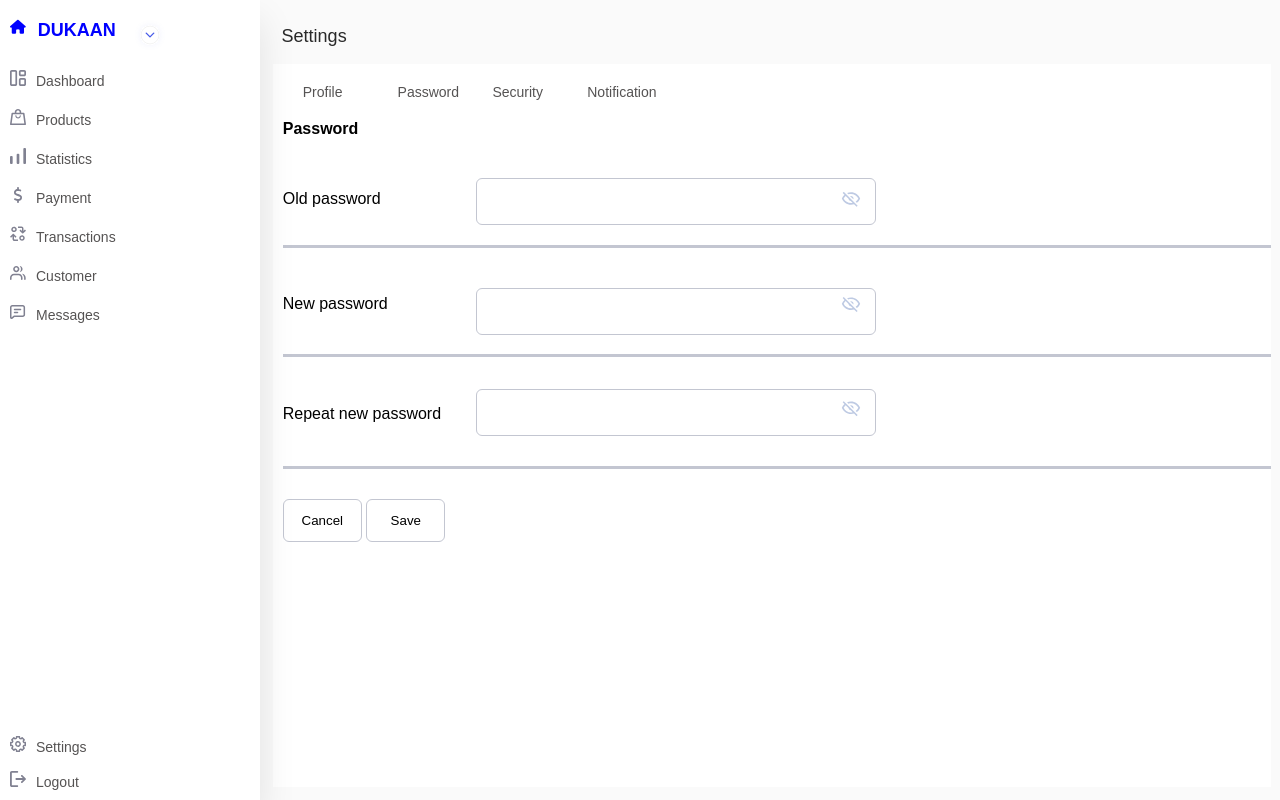
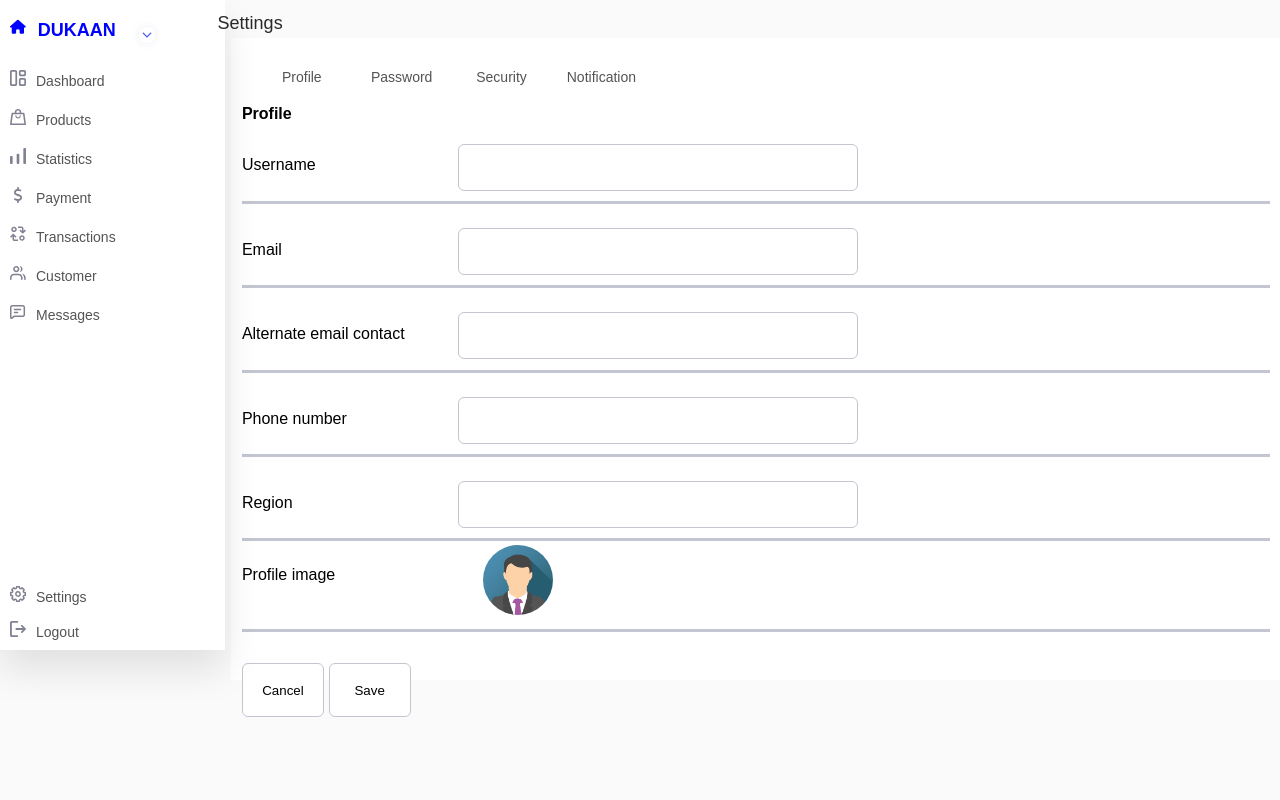
Before and after one commit to Binaya077/codedrops, a plain HTML site: page setting_password.html in a window 1280 px wide. Both pictures are taken after a click on the link "Profile". Drawn offline with nearby package versions, Linux system fonts and the light colour scheme.

Commit message:
password setting and profile in dashboard

```diff
--- /dev/null
+++ b/password.js
@@ -0,0 +1,56 @@
+
+function myFunction() {
+  var x = document.getElementById("oldpassword");
+  if (x.type === "password") {
+    x.type = "text";
+  } else {
+    x.type = "password";
+  }
+  x.style.border = '1px solid #c3c6d1';
+  x.style.borderRadius = '6px';
+}
+
+function myFunction1() {
+    var x = document.getElementById("newpassword");
+    if (x.type === "password") {
+      x.type = "text";
+    } else {
+      x.type = "password";
+    }
+    x.style.border = '1px solid #c3c6d1';
+    x.style.borderRadius = '6px';
+  }
+  function myFunction2() {
+    var x = document.getElementById("repeatnewpassword");
+    if (x.type === "password") {
+      x.type = "text";
+    } else {
+      x.type = "password";
+    }
+    x.style.border = '1px solid #c3c6d1';
+    x.style.borderRadius = '6px';
+  }
+
+
+  $(document).ready(function(){
+    $("#secur,#notify").click(function(){
+      $("form").hide();
+      $("#psw").hide();
+      $("#profileform").hide();
+       $("#psw1").hide();
+
+    });
+    $("#pro").click(function(){
+
+    $("#profileform,#psw1").show();
+    $("form").hide();
+    $("#psw").hide();
+
+      });
+    $("#pass").click(function(){
+      $("#passwordprofile,#psw").show();
+      $("#profileform").hide();
+       $("#psw1").hide();
+
+    });
+  });
--- a/setting_password.html
+++ b/setting_password.html
@@ -11,7 +11,9 @@
       crossorigin="anonymous"
       referrerpolicy="no-referrer"
     />
+    <script src="https://ajax.googleapis.com/ajax/libs/jquery/3.6.4/jquery.min.js"></script>
     <link rel="stylesheet" href="settingpassword.css" />
+    <script src="password.js"></script>
   </head>
   <body>
     <div class="container">
@@ -22,27 +24,69 @@
               <i class="fa-solid fa-house" style="color: blue"></i>
 
               <span class="nav-item" id="dashlogo">DUKAAN</span>
-              <svg class="icons" width="30" height="30" viewBox="0 0 32 32" fill="none" xmlns="http://www.w3.org/2000/svg">
+              <svg
+                class="icons"
+                width="30"
+                height="30"
+                viewBox="0 0 32 32"
+                fill="none"
+                xmlns="http://www.w3.org/2000/svg"
+              >
                 <g filter="url(#filter0_d_6_3323)">
-                <circle cx="16" cy="16" r="10" fill="white"/>
-                <circle cx="16" cy="16" r="9.5" stroke="#F3F3F3"/>
+                  <circle cx="16" cy="16" r="10" fill="white" />
+                  <circle cx="16" cy="16" r="9.5" stroke="#F3F3F3" />
                 </g>
-                <path d="M12 14L16 18L20 14" stroke="#475BE8" stroke-width="1.5" stroke-linecap="round" stroke-linejoin="round"/>
+                <path
+                  d="M12 14L16 18L20 14"
+                  stroke="#475BE8"
+                  stroke-width="1.5"
+                  stroke-linecap="round"
+                  stroke-linejoin="round"
+                />
                 <defs>
-                <filter id="filter0_d_6_3323" x="0" y="0" width="32" height="32" filterUnits="userSpaceOnUse" color-interpolation-filters="sRGB">
-                <feFlood flood-opacity="0" result="BackgroundImageFix"/>
-                <feColorMatrix in="SourceAlpha" type="matrix" values="0 0 0 0 0 0 0 0 0 0 0 0 0 0 0 0 0 0 127 0" result="hardAlpha"/>
-                <feMorphology radius="2" operator="dilate" in="SourceAlpha" result="effect1_dropShadow_6_3323"/>
-                <feOffset/>
-                <feGaussianBlur stdDeviation="2"/>
-                <feComposite in2="hardAlpha" operator="out"/>
-                <feColorMatrix type="matrix" values="0 0 0 0 0.278431 0 0 0 0 0.356863 0 0 0 0 0.909804 0 0 0 0.04 0"/>
-                <feBlend mode="normal" in2="BackgroundImageFix" result="effect1_dropShadow_6_3323"/>
-                <feBlend mode="normal" in="SourceGraphic" in2="effect1_dropShadow_6_3323" result="shape"/>
-                </filter>
+                  <filter
+                    id="filter0_d_6_3323"
+                    x="0"
+                    y="0"
+                    width="32"
+                    height="32"
+                    filterUnits="userSpaceOnUse"
+                    color-interpolation-filters="sRGB"
+                  >
+                    <feFlood flood-opacity="0" result="BackgroundImageFix" />
+                    <feColorMatrix
+                      in="SourceAlpha"
+                      type="matrix"
+                      values="0 0 0 0 0 0 0 0 0 0 0 0 0 0 0 0 0 0 127 0"
+                      result="hardAlpha"
+                    />
+                    <feMorphology
+                      radius="2"
+                      operator="dilate"
+                      in="SourceAlpha"
+                      result="effect1_dropShadow_6_3323"
+                    />
+                    <feOffset />
+                    <feGaussianBlur stdDeviation="2" />
+                    <feComposite in2="hardAlpha" operator="out" />
+                    <feColorMatrix
+                      type="matrix"
+                      values="0 0 0 0 0.278431 0 0 0 0 0.356863 0 0 0 0 0.909804 0 0 0 0.04 0"
+                    />
+                    <feBlend
+                      mode="normal"
+                      in2="BackgroundImageFix"
+                      result="effect1_dropShadow_6_3323"
+                    />
+                    <feBlend
+                      mode="normal"
+                      in="SourceGraphic"
+                      in2="effect1_dropShadow_6_3323"
+                      result="shape"
+                    />
+                  </filter>
                 </defs>
-                </svg>
-
+              </svg>
             </a>
           </li>
           <li>
@@ -307,18 +351,18 @@
 
       <div class="main-body">
         <div class="anchortag">
-          <a href="#">Profile</a>
-          <a href="#">Password</a>
-          <a href="#">Security</a>
-          <a href="#">Notification</a>
+          <a href="#" id="pro">Profile</a>
+          <a href="#" id="pass">Password</a>
+          <a href="#" id="secur">Security</a>
+          <a href="#" id="notify">Notification</a>
         </div>
         <h1 id="psw">Password</h1>
-        <form>
+        <form id="passwordprofile">
           <div class="input-container">
             <label id="first">Old password</label>
             <div class="input-wrapper">
               <input type="password" id="oldpassword" />
-              <button class="eye">
+              <button class="eye" onclick="myFunction()">
                 <svg
                   width="20"
                   height="16"
@@ -340,7 +384,7 @@
             <label id="second">New password</label>
             <div class="input-wrapper">
               <input type="password" id="newpassword" />
-              <button class="eye1">
+              <button class="eye1" onclick="myFunction1()">
                 <svg
                   width="20"
                   height="16"
@@ -357,13 +401,12 @@
             </div>
           </div>
 
-
           <div id="border2"></div>
           <div class="input-container">
             <label id="third">Repeat new password</label>
             <div class="input-wrapper">
               <input type="password" id="repeatnewpassword" />
-              <button class="eye2">
+              <button class="eye2" onclick="myFunction2()">
                 <svg
                   width="20"
                   height="16"
@@ -383,6 +426,60 @@
           <input type="submit" value="Cancel" id="cancel" />
           <input type="submit" value="Save" id="save" />
         </form>
+
+        <!--PROFILE PART-->
+
+        <h1 id="psw1">Profile</h1>
+        <div id="profileform">
+          <div class="input-container">
+            <label id="pfirst">Username</label>
+            <div class="input-wrapper">
+              <input type="text" id="poldpassword" />
+            </div>
+          </div>
+
+          <div id="pborder1"></div>
+          <div class="input-container">
+            <label id="psecond">Email</label>
+            <div class="input-wrapper">
+              <input type="email" id="pnewpassword" />
+            </div>
+          </div>
+
+          <div id="pborder2"></div>
+          <div class="input-container">
+            <label id="pthird">Alternate email contact</label>
+            <div class="input-wrapper">
+              <input type="email" id="prepeatnewpassword" />
+            </div>
+          </div>
+
+          <div id="pborder3"></div>
+          <div class="input-container">
+            <label id="pfourth">Phone number</label>
+            <div class="input-wrapper">
+              <input type="tel" id="ptele" />
+            </div>
+          </div>
+          <div id="pborder4"></div>
+          <div class="input-container">
+            <label id="pfifth">Region</label>
+            <div class="input-wrapper">
+              <input type="text" id="pregion" />
+            </div>
+          </div>
+          <div id="pborder5"></div>
+          <div class="input-container1">
+            <label id="psixth">Profile image</label>
+            <div class="input-wrapper">
+              <img src="img_avatar.png" alt="Avatar" style="width:70px" id="pimage" />
+            </div>
+          </div>
+
+          <div id="pborder6"></div>
+          <input type="submit" value="Cancel" id="cancel" />
+          <input type="submit" value="Save" id="save" />
+        </div>
       </div>
     </div>
   </body>
--- a/settingpassword.css
+++ b/settingpassword.css
@@ -18,7 +18,8 @@ nav {
   position: relative;
   top: 0;
   bottom: 0;
-  height: 100vh;
+  height: 650px;
+  width:225px;
   left: 0;
   background: #fff;
   box-shadow: 0 20px 35px rgba(0, 0, 0, 0.1);
@@ -40,8 +41,9 @@ a {
   color: rgb(85, 83, 83);
   font-size: 14px;
   display: table;
-  width: 260px;
-  padding: 10px;
+  width: 225px;
+  padding:10px;
+
 }
 /* nav .fa-solid
 {
@@ -78,8 +80,8 @@ a:hover {
   color: white;
   background-color: blue;
   border-radius: 4px;
-  margin-left: 2%;
-  width: 50%;
+  margin-left: 1%;
+  width: 60%;
 }
 .logout {
   position: absolute;
@@ -90,8 +92,8 @@ a:hover {
   color: white;
   background-color: blue;
   border-radius: 8px;
-  margin-left: 2%;
-  width: 50%;
+  width: 55%;
+  margin-left: 1%;
 }
 .setting {
   position: absolute;
@@ -101,14 +103,14 @@ a:hover {
   color: white;
   background-color: blue;
   border-radius: 8px;
-  margin-left: 2%;
-  width: 50%;
+  width: 55%;
+  margin-left: 1%;
 }
 .main {
   position: absolute;
   height: fit-content;
-  margin-left: 22%;
-  margin-top: 2%;
+  margin-left: 17%;
+  margin-top: 1%;
 }
 .main-top h1 {
   font-size: large;
@@ -117,22 +119,25 @@ a:hover {
 }
 
 .main-body {
-  margin-top: 5%;
-  margin-left: 1%;
+  margin-top: 3%;
+  margin-left: 0.5%;
   margin-bottom: 1%;
-  width: 78%;
+  width: 82%;
   background: #fff;
 }
 .anchortag {
   display: flex;
   padding: 10px;
   width: 40%;
+  margin-top: 1%;
   margin-left: 1%;
+  text-align: center;
 }
 
 .anchortag a:hover {
   color: blue;
   border-radius: 4px;
+
 }
 
 #psw {
@@ -140,14 +145,34 @@ a:hover {
   font-weight: bold;
   margin-left: 1%;
   width: fit-content;
+
 }
-form {
-  margin-top: 4%;
+#psw1
+{
+    font-size: medium;
+    font-weight: bold;
+    margin-left: 1%;
+    width: fit-content;
+    display: none;
+
+  }
+
+#passwordprofile {
+  margin-top: 2%;
   margin-left: 1%;
   height: 50%;
-  width: 99%;
+  width: 98%;
 }
+#profileform
+{
+  margin-top: 2%;
+  margin-left: 1%;
+  height: 70%;
+  width: 98%;
+  display: none;
 
+
+}
 #newpassword
 {
   margin-top: 10%;
@@ -155,6 +180,29 @@ form {
 #repeatnewpassword {
 
   margin-top:8%;
+}
+
+
+#pnewpassword
+{
+  margin-top: 6%;
+}
+#prepeatnewpassword {
+
+  margin-top:6%;
+}
+  #ptele
+   {
+  margin-top:6%;
+
+ }
+#pregion
+{
+  margin-top:6%;
+}
+#pimage
+{
+  margin-top:6%;
 }
 #first
 {
@@ -170,8 +218,54 @@ form {
 
   padding-top: 8%;
 }
+#pfirst
+{
+  padding-top: 2%;
+}
+
+#psecond {
+
+  padding-top: 6%;
+
+}
+#pthird {
+
+  padding-top: 6%;
+}
+#pfourth {
+
+  padding-top: 6%;
+}
+#pfifth {
+
+  padding-top: 6%;
+}
+#psixth {
+
+  padding-top: 4%;
+}
+img
+{
+  border-radius: 50%;
+}
+
 
 input[type="password"] {
+  border: 1px solid #c3c6d1;
+  border-radius: 6px;
+
+}
+input[type="text"] {
+  border: 1px solid #c3c6d1;
+  border-radius: 6px;
+
+}
+input[type="email"] {
+  border: 1px solid #c3c6d1;
+  border-radius: 6px;
+
+}
+input[type="tel"] {
   border: 1px solid #c3c6d1;
   border-radius: 6px;
 
@@ -179,6 +273,11 @@ input[type="password"] {
 .input-container {
   display: flex;
   justify-content: space-between;
+  width: 60%;
+}
+.input-container1 {
+  display: flex;
+  gap: 24%;
   width: 60%;
 }
 .input-wrapper {
@@ -197,6 +296,7 @@ input[type="password"] {
   right: 15px;
   top: 50%;
   transform: translateY(-50%);
+  cursor: pointer;
 }
 .eye1 {
   background-color: transparent;
@@ -204,6 +304,7 @@ input[type="password"] {
   right: 15px;
   top: 50%;
   transform: translateY(30%);
+  cursor: pointer;
 }
 .eye2{
   background-color: transparent;
@@ -211,6 +312,7 @@ input[type="password"] {
   right: 15px;
   top: 50%;
   transform: translateY(20%);
+  cursor: pointer;
 }
 
 input[type="submit"] {
@@ -230,6 +332,8 @@ input[type="submit"] {
   background-color: blue;
   color: white;
 }
+
+
 #border1 {
   border-color: #c3c6d1;
   border-style: solid;
@@ -254,3 +358,51 @@ input[type="submit"] {
   border-right: none;
   margin-top: 3%;
 }
+#pborder1 {
+  border-color: #c3c6d1;
+  border-style: solid;
+  border-bottom: none;
+  border-left: none;
+  border-right: none;
+  margin-top: 1%;
+}
+#pborder2 {
+  border-color: #c3c6d1;
+  border-style: solid;
+  border-bottom: none;
+  border-left: none;
+  border-right: none;
+  margin-top: 1%;
+}
+#pborder3 {
+  border-color: #c3c6d1;
+  border-style: solid;
+  border-bottom: none;
+  border-left: none;
+  border-right: none;
+  margin-top: 1%;
+}
+#pborder4 {
+  border-color: #c3c6d1;
+  border-style: solid;
+  border-bottom: none;
+  border-left: none;
+  border-right: none;
+  margin-top: 1%;
+}
+#pborder5 {
+  border-color: #c3c6d1;
+  border-style: solid;
+  border-bottom: none;
+  border-left: none;
+  border-right: none;
+  margin-top: 1%;
+}
+#pborder6{
+  border-color: #c3c6d1;
+  border-style: solid;
+  border-bottom: none;
+  border-left: none;
+  border-right: none;
+  margin-top: 1%;
+}
```
Also changed, not shown: img_avatar.png (added).
